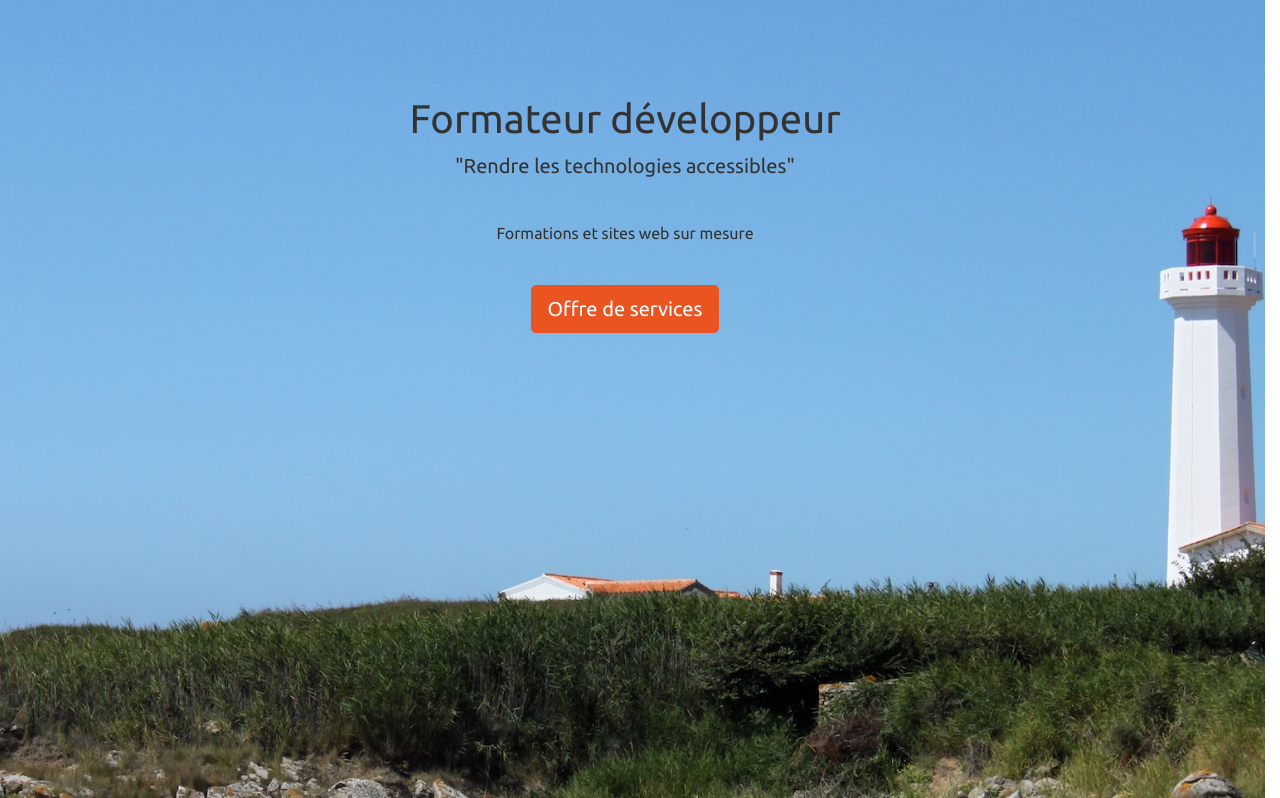
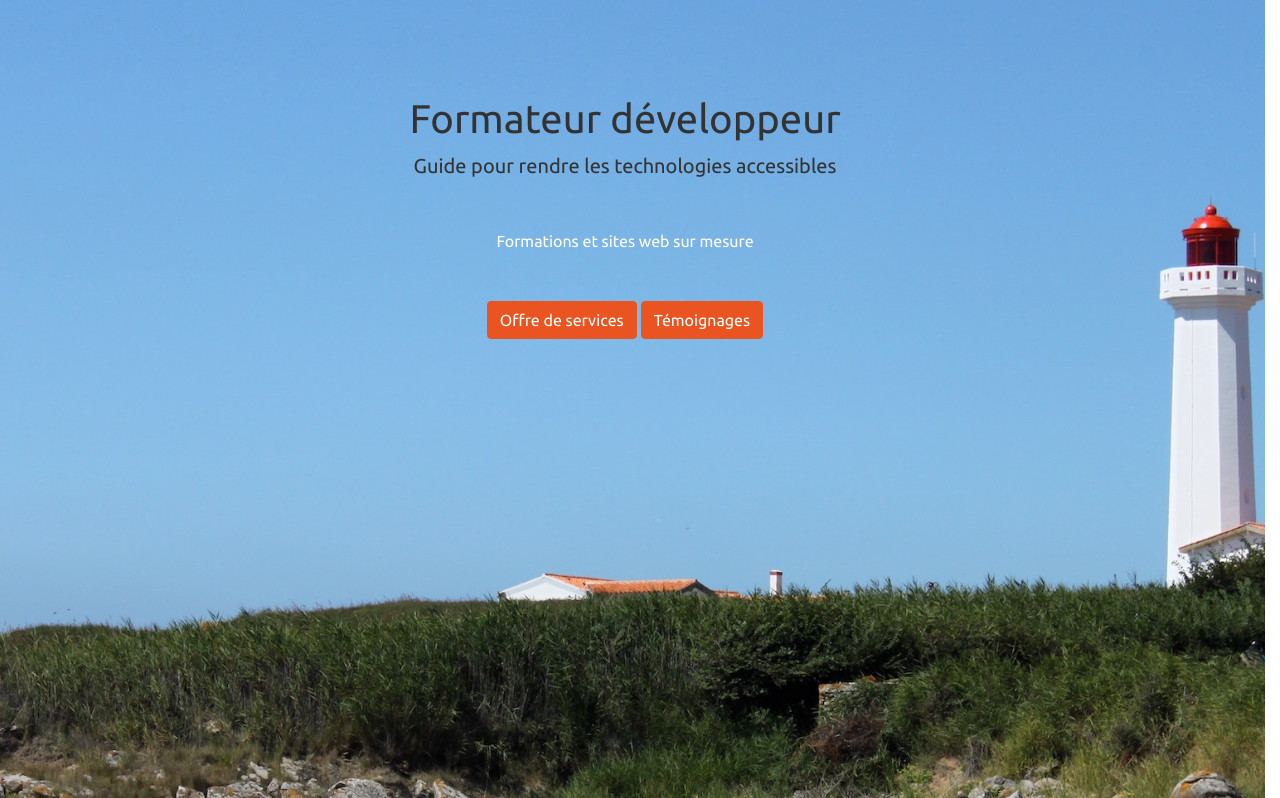
Before and after one commit to cgallitre/p5, a Symfony app: template templates/home.html.twig in a window 1280 px wide. Shown: the part 56-854 px from the top of the page. Run offline with Twig, Linux system fonts and the light colour scheme; the template is opened without the code that fills it, so the values that code supplies are empty; some libraries are stand-ins or nearby versions.

Commit message:
Corrections Front

```diff
--- a/src/Form/PortfolioType.php
+++ b/src/Form/PortfolioType.php
@@ -33,7 +33,7 @@ class PortfolioType extends ApplicationType
             ->add('imageFile', VichImageType::class, [
                 'required' => false,
                 'allow_delete' => true,
-                'label' => 'Capture d\'écran (150x100)',
+                'label' => 'Capture d\'écran (320x200, 16/10)',
                 'download_uri' => false,
                 'image_uri' => true,
                 'asset_helper' => true,
--- a/src/Form/UploadFileType.php
+++ b/src/Form/UploadFileType.php
@@ -19,10 +19,7 @@ class UploadFileType extends AbstractType
                 'allow_delete' =>false,
                 'download_uri' => false,
                 'required' => false,
-                'attr' => [
-                   'placeholder' => 'Faire glisser un fichier ici',
-                   'label' => 'Parcourir'
-                ]
+
            ])
         ;
     }
--- a/templates/home.html.twig
+++ b/templates/home.html.twig
@@ -15,13 +15,16 @@ Formateur développeur à Tours (37)
     <div class="row vw-100 vh-100" id="slider">
         <div class="col text-center pt-5">
             <h1 class="display-5 pt-5 reveal-1">Formateur développeur</h1>
-            <p class="lead reveal-2">"Rendre les technologies accessibles"</p>
-            <br>
-            <p class="reveal-3">Formations et sites web sur mesure</p>
-            <br>
-            <p class="text-center reveal-4">
-                <a class="btn btn-primary btn-lg" href="#services_homepage" role="button">Offre de services</a>
-            </p>
+            <p class="lead reveal-2">Guide pour rendre les technologies accessibles</p>
+            <p class="reveal-3 my-5 text-white">Formations et sites web sur mesure</p>
+            <div class="d-flex flex-row mt-5 justify-content-center">
+                <p class="reveal-4 mb-1 ml-1">
+                    <a class="btn btn-primary btn-md" href="#services_homepage" role="button">Offre de services</a>
+                </p>
+                <p class="reveal-4 mx-1">
+                    <a class="btn btn-primary btn-md" href="#testimonial_homepage" role="button">Témoignages</a>
+                </p>
+            </div>
         </div>
     </div>
     <!-- end slider -->
@@ -157,12 +160,16 @@ Formateur développeur à Tours (37)
                                 <p class="text-right"><strong>{{ testimonial.author }}</strong></p>
                             </div>
                             {% endfor %}
-                            <a class="carousel-control-prev" href="#carouselTestimonials" role="button" data-slide="prev">
-                                <i style="font-size: 50px; color: #E95420;" class="fas fa-arrow-alt-circle-left ml-2"></i>
+                            <a class="carousel-control-prev" href="#carouselTestimonials" role="button"
+                                data-slide="prev">
+                                <i style="font-size: 50px; color: #E95420;"
+                                    class="fas fa-arrow-alt-circle-left ml-2"></i>
                                 <span class="sr-only">Previous</span>
                             </a>
-                            <a class="carousel-control-next" href="#carouselTestimonials" role="button" data-slide="next">
-                                <i style="font-size: 50px; color: #E95420;" class="fas fa-arrow-alt-circle-right mr-2"></i>
+                            <a class="carousel-control-next" href="#carouselTestimonials" role="button"
+                                data-slide="next">
+                                <i style="font-size: 50px; color: #E95420;"
+                                    class="fas fa-arrow-alt-circle-right mr-2"></i>
                                 <span class="sr-only">Next</span>
                             </a>
                         </div>
--- a/templates/portfolio/_list.html.twig
+++ b/templates/portfolio/_list.html.twig
@@ -4,14 +4,14 @@
         <div class="card-body">
             <h6 class="card-title">{{ portfolio.technology }}</h6>
         </div>
-        <img style="height: 100px; width: 100%; display: block;" src="{{ vich_uploader_asset(portfolio, 'imageFile') }}"
+        <img style="width: 320px; display: block;" src="{{ vich_uploader_asset(portfolio, 'imageFile') }}"
             alt="Illustration du projet {{ portfolio.title}}">
         <div class="card-body">
             <p class="card-text">{{ portfolio.description | raw }}</p>
         </div>
         {% if portfolio.url %}
         <div class="card-footer text-muted">
-            <a href="{{ portfolio.url }}" class="card-link">Démonstration</a>
+            <a href="{{ portfolio.url }}" class="card-link" target="_blank">Démonstration</a>
         </div>
         {% endif %}
     </div>
```
Also changed, not shown: public/css/style.css (+5 -5 lines), public/img/portfolio/capture-d-ecran-2020-06-02-a-11-06.08-5ed616d0223eb494568773.png (added), public/img/portfolio/ecran-150-5ece2b1d889d2846320209.jpg (deleted), public/img/portfolio/velo-nantais-5ed61e7312d22336323146.png (added).
